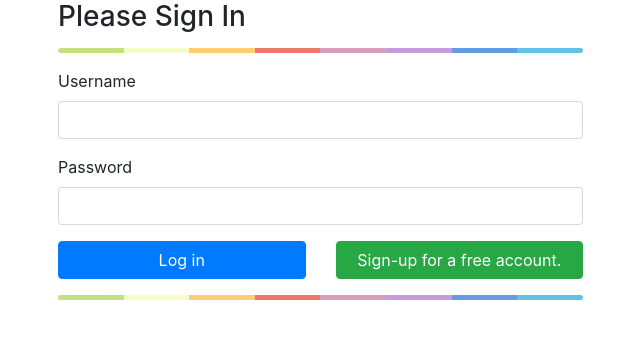
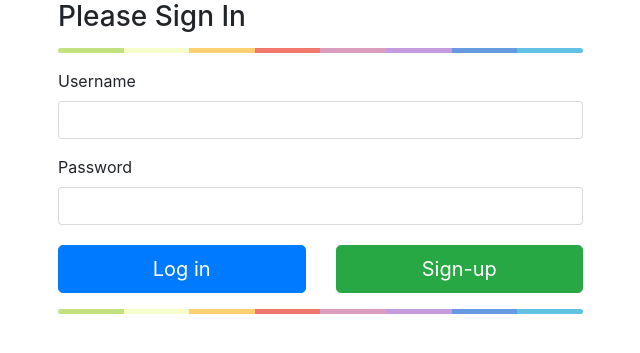
Before and after one commit to annec22/simple_journal, a Flask app: page /login in a window 1280 px wide. Shown: the part 95-448 px from the top of the page, without its empty margins (42-682 px from the left). Run offline with Flask 2, Linux system fonts and the light colour scheme; some libraries are stand-ins or nearby versions.

Commit message:
some more formatting of templates

```diff
--- a/src/templates/home.html
+++ b/src/templates/home.html
@@ -7,7 +7,7 @@
             Add Entry
         </a>
     </p>
-<div class="collapse container" id="new-entry">
+<div class="collapse container mb-2 bg-light p-4" id="new-entry">
     <form id="new-entry-form" action="/new_entry" method="post">
         <div class="form-group">
             <label for="title">Title</label>
--- a/src/templates/login.html
+++ b/src/templates/login.html
@@ -10,22 +10,23 @@
                     <hr class="colorgraph">
                     <div class="form-group">
                         <label for="username">Username</label>
-                        <input type="text" id="username" name="username" class="form-control">
+                        <input type="text" id="username" name="username" class="form-control input-lg">
                     </div>
                     <div class="form-group">
                         <label for="password">Password</label>
-                        <input type="password" id="password" name="password" class="form-control">
+                        <input type="password" id="password" name="password" class="form-control input-lg">
                     </div>
                     <div class="row">
-                        <div class="col-xs-6 col-sm-6 col-md-6">
-                            <button type="submit" class="btn btn-primary btn-block " id="submit-button">Log in</button>
+                        <div class="col-xs-6 col-sm-6 col-md-6 mt-1">
+                            <button type="submit" class="btn btn-primary btn-block btn-lg " id="submit-button">Log in</button>
                         </div>
-                        <div class="col-xs-6 col-sm-6 col-md-6">
-                            <a href="/register" class="btn btn-success btn-block" id="sign-up-button">Sign-up for a free account.</a>
+                        <div class="col-xs-6 col-sm-6 col-md-6 mt-1">
+                            <a href="/register" class="btn btn-lg btn-success btn-block" id="sign-up-button">Sign-up</a>
                         </div>
                     </div>
+                    <hr class="colorgraph">
 
-                    <hr class="colorgraph">
+
                 </fieldset>
             </form>
         </div>
```
Also changed, not shown: src/templates/entries.html (+16 -6 lines), src/templates/register.html (+5 -5 lines).
